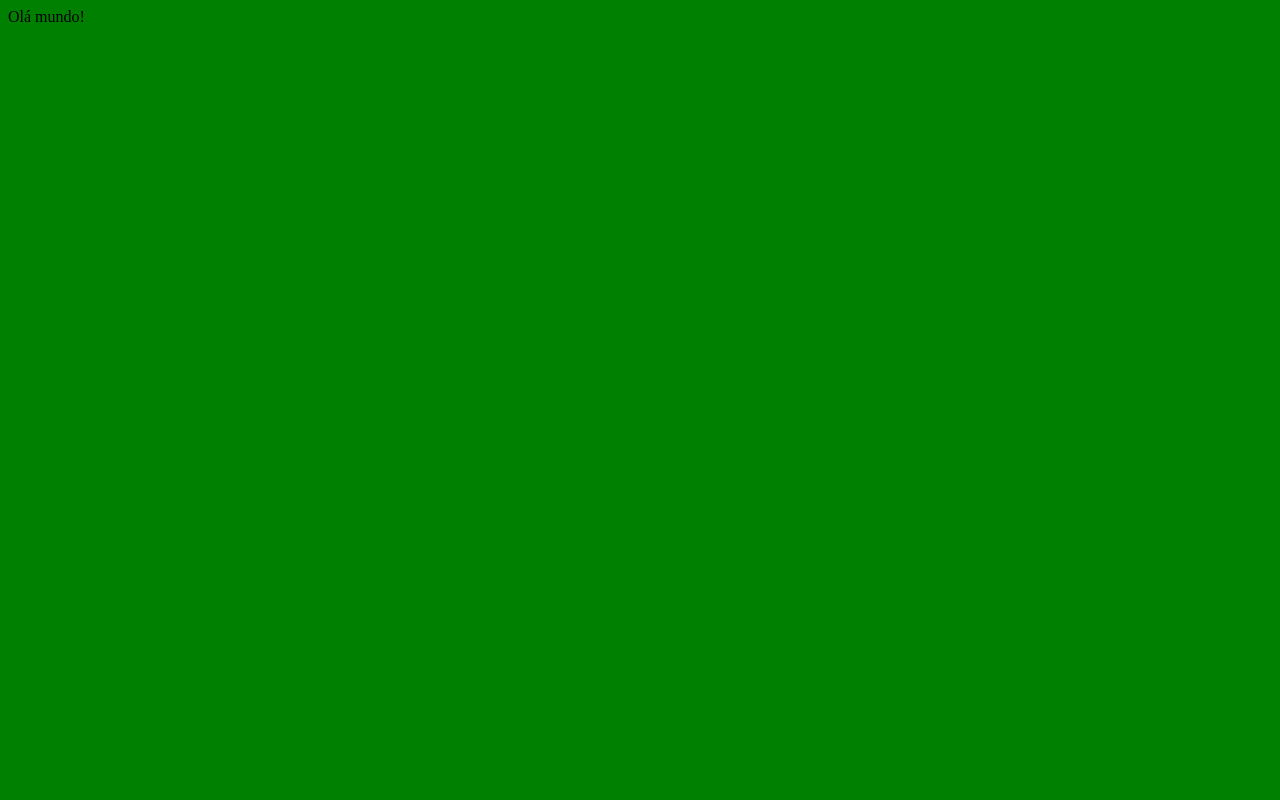
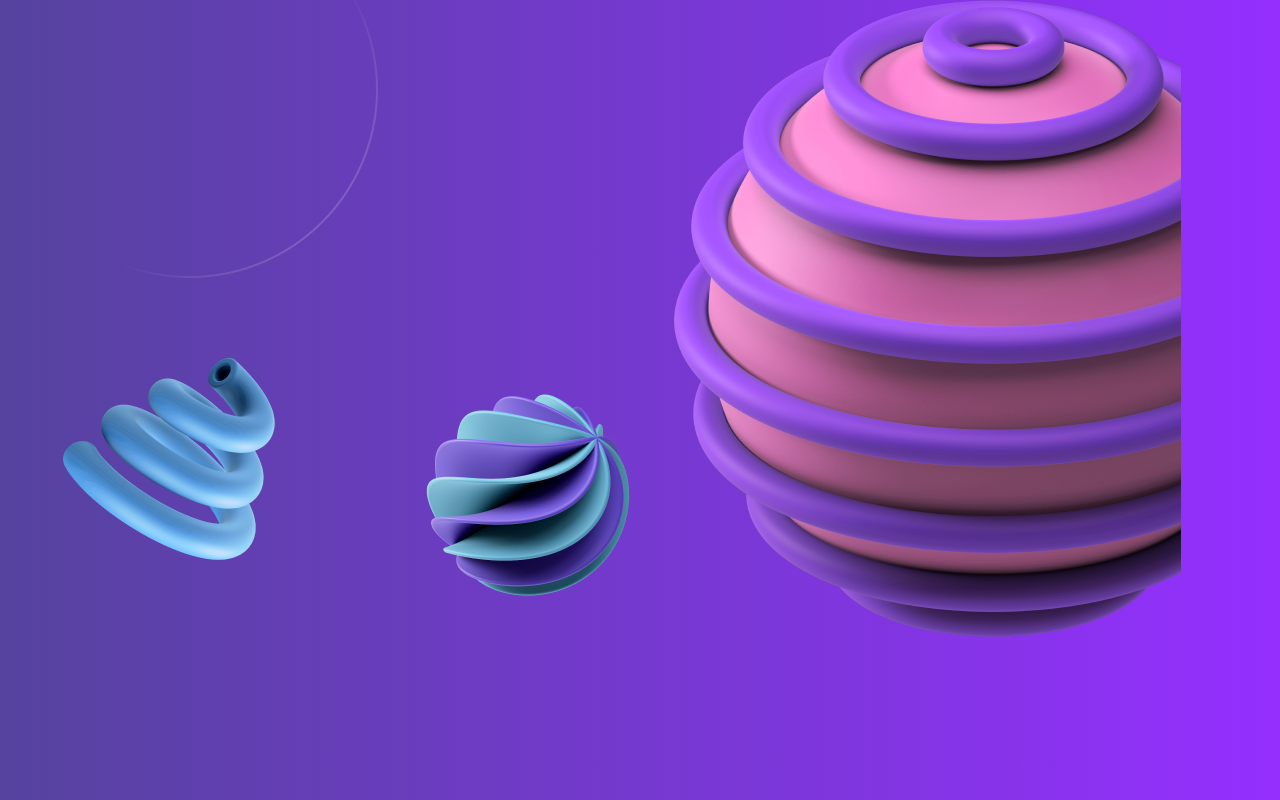
Before and after one commit to EdsonTomasDev/Glassmorphism, a plain HTML site: page index.html in a window 1280 px wide. Drawn offline with Linux system fonts and the light colour scheme.

Commit message:
inserindo imagens

```diff
--- a/css/index.css
+++ b/css/index.css
@@ -1,3 +1,16 @@
 body {
-    background: green;
+    padding: 0;
+    margin: 0;
+    height: 100vh;
+    background: linear-gradient(to right,#55439E, #952FFF);
 }
+
+.main_container{
+    width: 100%;
+    height: 100%;
+    position: relative;
+    background-image: url('../images/Ellipse.png');
+    background-repeat: no-repeat;
+    background-position-y:-100px;
+
+}
--- a/index.html
+++ b/index.html
@@ -8,7 +8,12 @@
     <link rel="stylesheet" href="css/index.css">
 </head>
 <body>
-    Olá mundo!
+    <main class="main_container">
+        <img id="image-left-top" src="/images/mola.png" alt="Imagem Mola">
+        <img id="image-left-botton" src="/images/circle_small.png" alt="Circulo pequeno">
+        <img id="image-right" src="/images/circle_big.png" alt="Circulo grande">
+
+    </main>
 
 </body>
 </html>
```
Also changed, not shown: images/Ellipse.png (added), images/circle_big.png (added), images/circle_small.png (added), images/mola.png (added).
